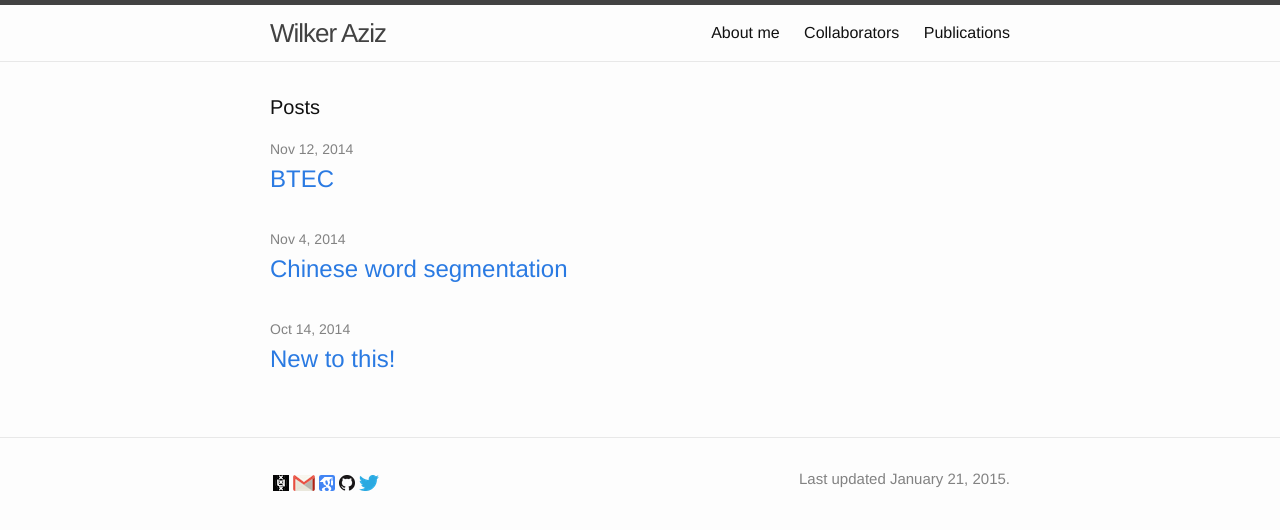
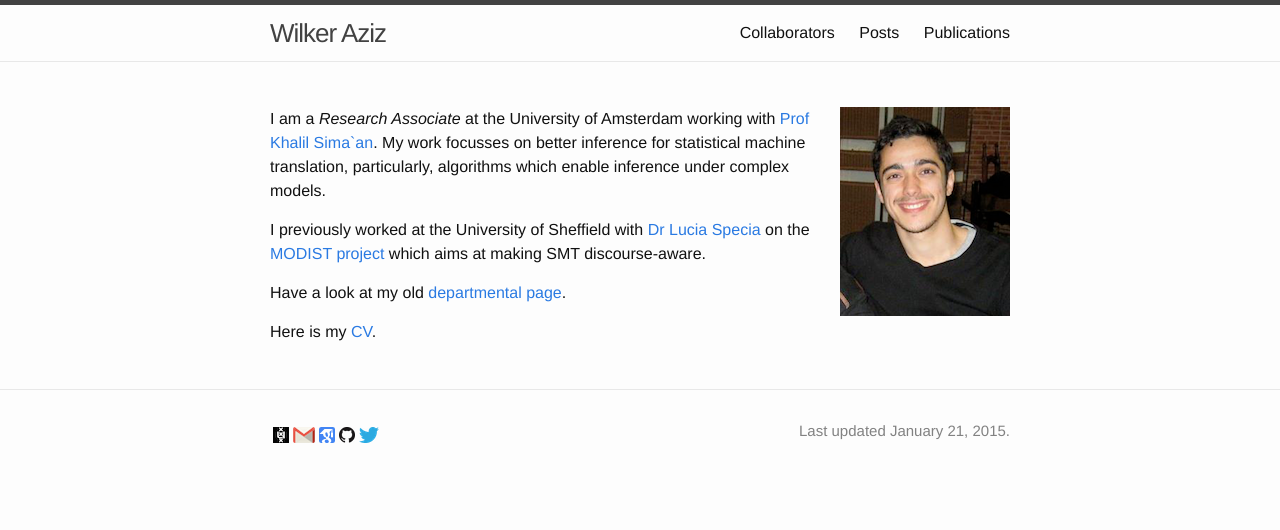
Before and after one commit to wilkeraziz/oldsite, a Jekyll site: the page built from index.md, in a window 1280 px wide. Shown: the top 530 px of the page. Built offline with Jekyll 4.4.1, drawn with Linux system fonts in a browser that asks for light colours; the list of posts is cut into pages by our own code.

Commit message:
posts are no longer part of the main page

```diff
--- a/_includes/head.html
+++ b/_includes/head.html
@@ -8,4 +8,5 @@
 
     <link rel="stylesheet" href="{{ "/css/main.css" | prepend: site.baseurl }}">
     <link rel="canonical" href="{{ page.url | replace:'index.html','' | prepend: site.baseurl | prepend: site.url }}">
+
 </head>
--- a/index.html
+++ /dev/null
@@ -1,40 +0,0 @@
----
-layout: default
----
-
-<div class="home">
-
-  <h1 class="page-heading">Posts</h1>
-
-  <ul class="post-list">
-    {% for post in paginator.posts %}
-      <li>
-        <span class="post-meta">{{ post.date | date: "%b %-d, %Y" }}</span>
-
-        <h2>
-          <a class="post-link" href="{{ post.url | prepend: site.baseurl }}">{{ post.title }}</a>
-        </h2>
-      </li>
-    {% endfor %}
-    <!-- Pagination links -->
-    {% if paginator.total_pages > 1%}
-        <div align="right" class="pagination">
-            {% if paginator.previous_page %}
-                <a href="{{ paginator.previous_page_path }}" class="previous">Previous</a>
-            {% else %}
-                <span class="previous">Previous</span>
-            {% endif %}
-            <span class="page_number "> {{ paginator.page }}/{{ paginator.total_pages }}</span>
-            {% if paginator.next_page %}
-                <a href="{{ paginator.next_page_path }}" class="next">Next</a>
-            {% else %}
-                <span class="next ">Next</span>
-            {% endif %}
-        </div>
-    {% endif %}
-
-  </ul>
-
-  <!-- <p class="rss-subscribe">subscribe <a href="{{ "/feed.xml" | prepend: site.baseurl }}">via RSS</a></p> -->
-
-</div>
--- a/about.md
+++ b/index.md
@@ -1,8 +1,8 @@
 ---
-layout: page
-title: About me
-permalink: /about/
+layout: default
 ---
+
+![wilker](/img/people/wilker.png){: style="float: right;" }
 
 I am a *Research Associate* at the University of Amsterdam working with [Prof Khalil Sima`an]({{ site.khalil_simaan }}).
 My work focusses on better inference for statistical machine translation, particularly, algorithms
```
Also changed, not shown: posts.html (added, +25 -0 lines), img/people/wilker.png (added).
